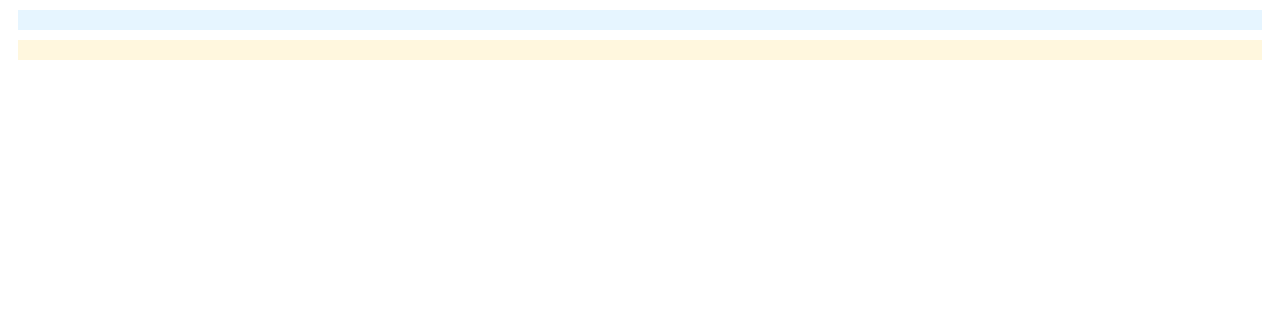
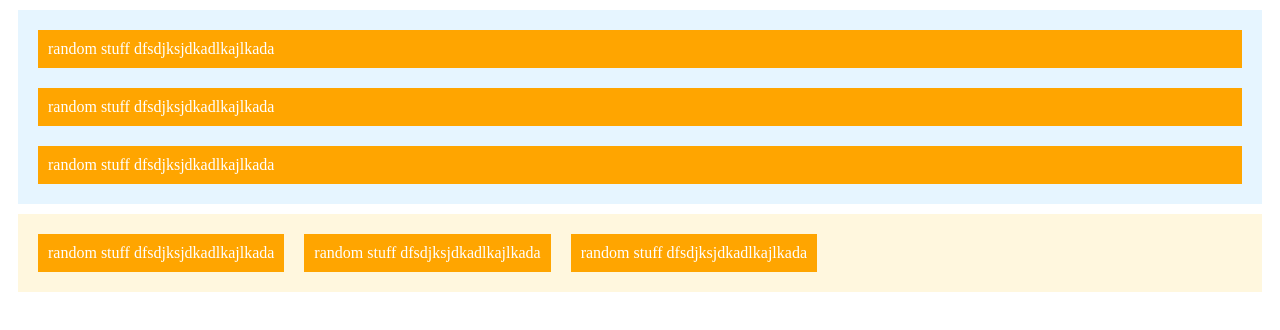
Before and after one commit to Yashirama0903/Week-17.1, a plain HTML site: page 18/01_Your_First_Flex_Layout/unsolved/index.html in a window 1280 px wide. Drawn offline with Linux system fonts and the light colour scheme.

Commit message:
activity

```diff
--- a/18/01_Your_First_Flex_Layout/unsolved/css/index.css
+++ b/18/01_Your_First_Flex_Layout/unsolved/css/index.css
@@ -7,13 +7,13 @@
 .flex {
   padding: 10px;
   margin: 10px;
-  /* Set the property display to flex below! */
+  display: flex;
 }
 #column {
   background-color: #E6F5FF;
-  /* Set the property flex direction to column below! */
+  flex-direction: column;
 }
 #row {
   background-color: #FFF7DE;
-/* Set the property flex-direction to row below! */
+  flex-direction: row;
 }
--- a/18/01_Your_First_Flex_Layout/unsolved/index.html
+++ b/18/01_Your_First_Flex_Layout/unsolved/index.html
@@ -6,12 +6,16 @@
 <body>
 
   <div id="column" class="flex"><!-- This div has the id of column and the class of flex. -->
-
+    <div class="flex_item">random stuff dfsdjksjdkadlkajlkada</div>
+    <div class="flex_item">random stuff dfsdjksjdkadlkajlkada</div>
+    <div class="flex_item">random stuff dfsdjksjdkadlkajlkada</div>
   </div>
 
+
   <div id="row" class="flex">
-
-
+    <div class="flex_item">random stuff dfsdjksjdkadlkajlkada</div>
+    <div class="flex_item">random stuff dfsdjksjdkadlkajlkada</div>
+    <div class="flex_item">random stuff dfsdjksjdkadlkajlkada</div>
   </div>
 
 </body>
```
Also changed, not shown: 18/02_Sizing_With_Flex_Items/unsolved/css/index.css (+4 -3 lines).
